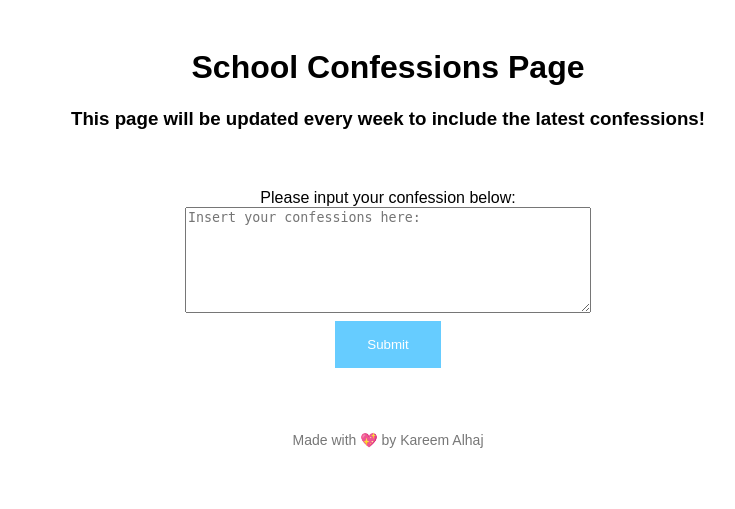
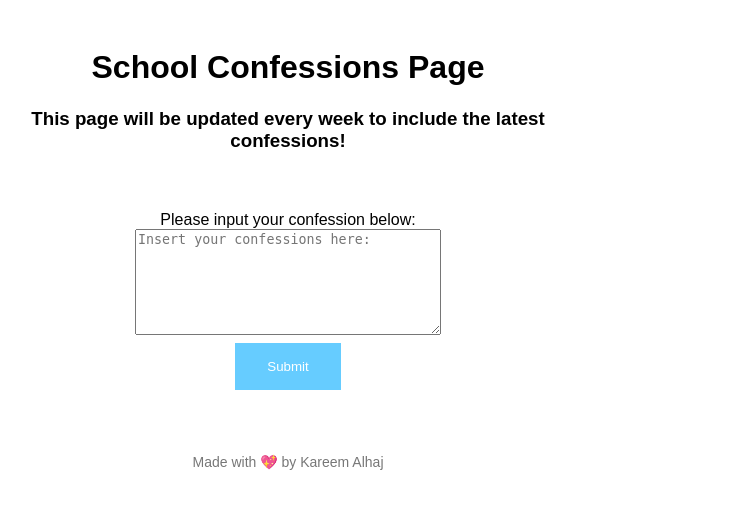
Before and after one commit to superhenryman/Confessions, a Flask app: page / in a window 1280 px wide. Shown: the top 509 px of the page, without its empty margins (40-775 px from the left). Run offline with Flask 2, Linux system fonts and the light colour scheme; some libraries are stand-ins or nearby versions.

Commit message:
Update stylesheet.css

```diff
--- a/static/stylesheet.css
+++ b/static/stylesheet.css
@@ -4,7 +4,7 @@ body {
 }
 .header, .confessions, footer {
     margin:0;
-    max-width: 800px;
+    max-width: 600px;
     padding:20px;
 }
 textarea {
```
